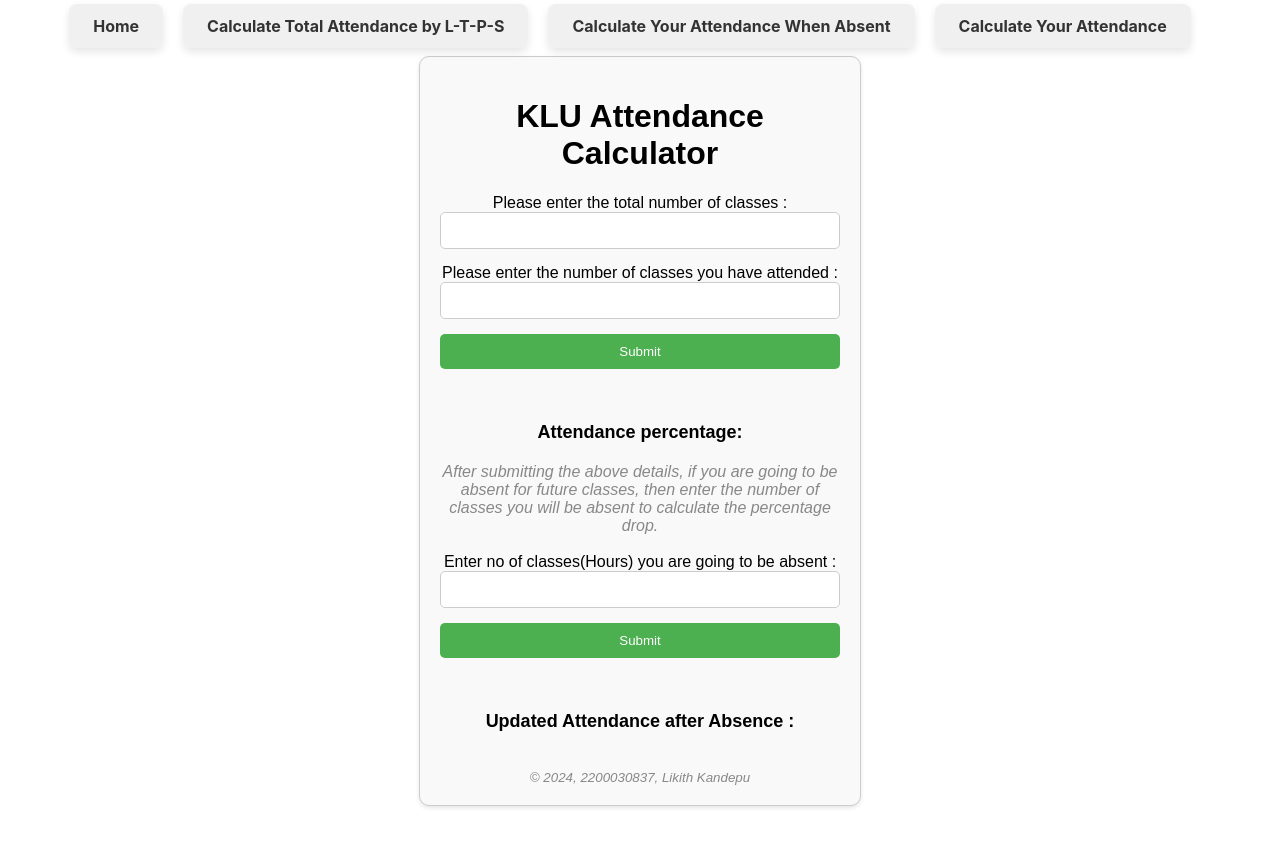
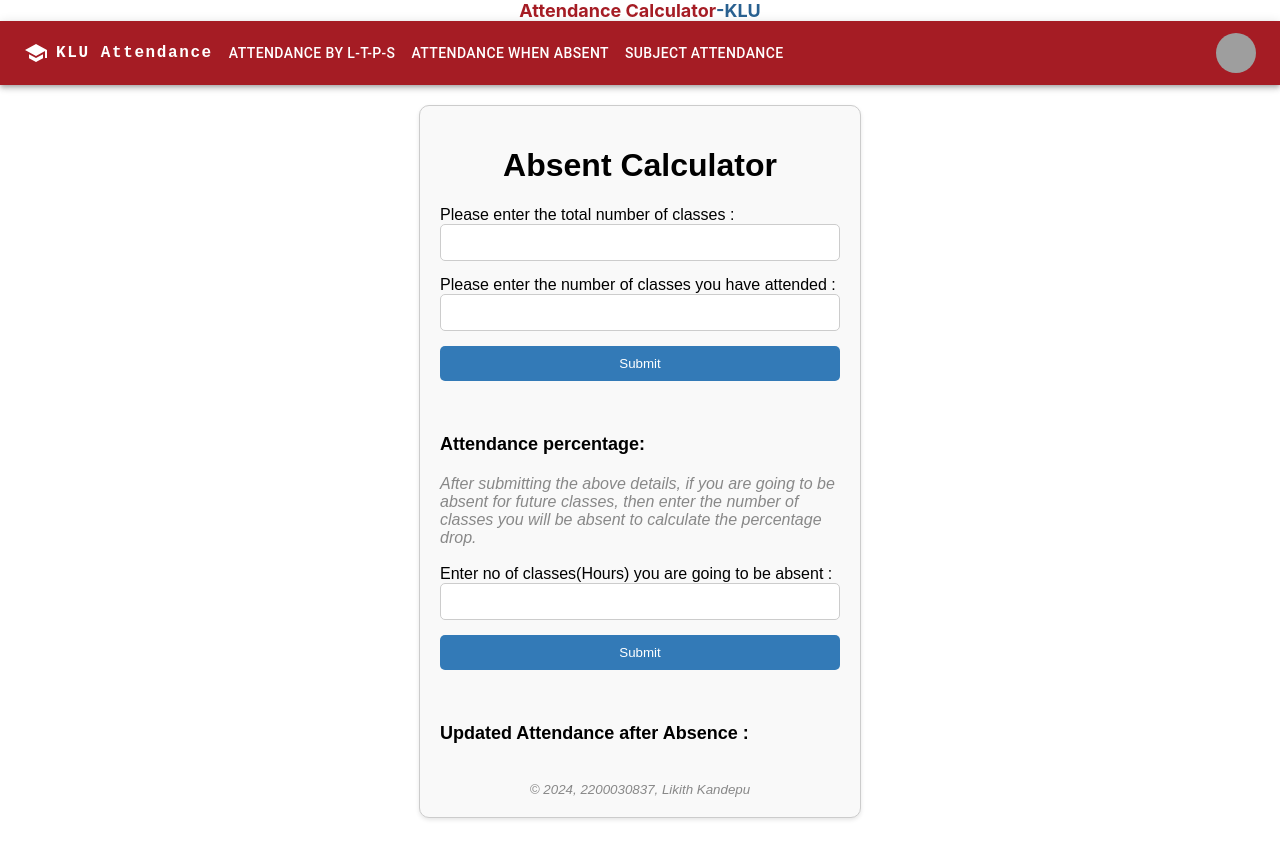
Before and after one commit to likithkandepu13/attendance, a React (Create React App) app: page /total in a window 1280 px wide. Shown: the top 858 px of the page. Built offline with nearby package versions, Linux system fonts and the light colour scheme; grey boxes are pictures that could not be loaded.

Commit message:
NAVBAR and other changed with MUI

```diff
--- a/package.json
+++ b/package.json
@@ -4,6 +4,10 @@
   "version": "0.1.0",
   "private": true,
   "dependencies": {
+    "@emotion/react": "^11.11.4",
+    "@emotion/styled": "^11.11.0",
+    "@mui/icons-material": "^5.15.12",
+    "@mui/material": "^5.15.12",
     "@testing-library/jest-dom": "^5.17.0",
     "@testing-library/react": "^13.4.0",
     "@testing-library/user-event": "^13.5.0",
@@ -33,7 +37,6 @@
       "edge >= 79",
       "firefox >=68",
       "opera >=54"
-
     ],
     "development": [
       "last 1 chrome version",
--- a/src/App.js
+++ b/src/App.js
@@ -2,11 +2,19 @@
 // import './App.css';
 import { BrowserRouter as Router } from "react-router-dom";
 import NavBar from "./NavBar";
+import ResponsiveAppBar from "./SampleNavBar";
 function App() {
   return (
     <div className="App">
+    <div style={{textAlign: 'center'}}>
+  <h3 style={{color: '#a51c24', display: 'inline-block', margin: '0'}}>Attendance Calculator</h3>
+  <h3 style={{color: '#286090', display: 'inline-block', margin: '0'}}>-KLU</h3>
+</div>
+
+
       <Router>
         <NavBar/>
+        {/* <ResponsiveAppBar/> */}
       </Router>
       <div>
 
--- a/src/Calc1.js
+++ b/src/Calc1.js
@@ -41,7 +41,7 @@
 
     return (
         <div className="navbar">
-            <h1 style={{ textAlign: 'center', fontFamily: 'Arial, sans-serif' }}>KLU Attendance Calculator</h1>
+            <h1 style={{ textAlign: 'center', fontFamily: 'Arial, sans-serif' }}> Absent Calculator</h1>
             <label htmlFor="tclass1">Please enter the total number of classes :</label>
             <input type="number" value={tclass1} onChange={class1set} id="tclass1" />
             <br />
--- a/src/Calc2.js
+++ b/src/Calc2.js
@@ -91,7 +91,7 @@
 
     return (
         <div className="navbar">
-            <h1 style={{ textAlign: "center", fontFamily: "Arial, sans-serif" }}>KLU Attendance Calculator</h1>
+            <h1 style={{ textAlign: "center", fontFamily: "Arial, sans-serif" }}>L-T-P-S Calculator</h1>
             <h4 style={{ textAlign: "center", fontFamily: "Arial, sans-serif" }}>
                 Please input the following details to obtain your overall attendance for a specific subject.
             </h4>
--- a/src/NavBar.js
+++ b/src/NavBar.js
@@ -2,20 +2,16 @@
 import Calc1 from './Calc1';
 import { Link, Route, Routes } from 'react-router-dom';
 import Calc2 from './Calc2';
-import './navbar2.css'
+// import './navbar2.css'
 import Calc3 from './calc3';
 import Home from './home';
+import ResponsiveAppBar from './SampleNavBar';
 
 const NavBar = () => {
     return (
         <div className="navbar2">
-            <ul>
-                <li><Link to='/home' >Home </Link></li>
-                <li><Link to='/calbyltps' >Calculate Total Attendance by L-T-P-S</Link></li>
-                <li><Link to='/total' >Calculate Your Attendance When Absent </Link></li>
-                <li><Link to='/calc3' >Calculate Your Attendance </Link></li>
 
-            </ul>
+            <ResponsiveAppBar/>
             <Routes>
                 <Route path='/home'element={<Home/>} />
                 <Route path='/total'element={<Calc1/>} />
--- /dev/null
+++ b/src/SampleNavBar.js
@@ -0,0 +1,170 @@
+import React from 'react';
+import { Routes, Route, Link } from 'react-router-dom'; // Import Link from react-router-dom
+import AppBar from '@mui/material/AppBar';
+import Box from '@mui/material/Box';
+import Toolbar from '@mui/material/Toolbar';
+import IconButton from '@mui/material/IconButton';
+import Typography from '@mui/material/Typography';
+import Menu from '@mui/material/Menu';
+import MenuIcon from '@mui/icons-material/Menu';
+import Container from '@mui/material/Container';
+import Avatar from '@mui/material/Avatar';
+import Button from '@mui/material/Button';
+import Tooltip from '@mui/material/Tooltip';
+import MenuItem from '@mui/material/MenuItem';
+import AdbIcon from '@mui/icons-material/School';
+
+const pages = [{ label:'Attendance by L-T-P-S',path:'/calbyltps'},{  label:'Attendance When Absent', path :'/total'},{ label:' Subject Attendance', path:'/calc3'} ];
+const settings = [{ label:'Attendance by L-T-P-S',path:'/calbyltps'},{  label:'Attendance When Absent', path :'/total'},{ label:' Subject Attendance', path:'/calc3'} ];
+
+function ResponsiveAppBar() {
+  const [anchorElNav, setAnchorElNav] = React.useState(null);
+  const [anchorElUser, setAnchorElUser] = React.useState(null);
+
+  const handleOpenNavMenu = (event) => {
+    setAnchorElNav(event.currentTarget);
+  };
+  const handleOpenUserMenu = (event) => {
+    setAnchorElUser(event.currentTarget);
+  };
+
+  const handleCloseNavMenu = () => {
+    setAnchorElNav(null);
+  };
+
+  const handleCloseUserMenu = () => {
+    setAnchorElUser(null);
+  };
+
+  return (
+    <AppBar position="static" sx={{ backgroundColor: '#a51c24' }}>
+      <Container maxWidth="xl">
+        <Toolbar disableGutters>
+          <AdbIcon sx={{ display: { xs: 'none', md: 'flex' }, mr: 1 }} />
+          <Typography
+            variant="subtitle1"
+            noWrap
+            component={Link} // Use Link instead of a tag
+            to="/" // Specify the route to navigate to
+            sx={{
+              mr: 1,
+              display: { xs: 'none', md: 'flex' },
+              fontFamily: 'monospace',
+              fontWeight: 700,
+              letterSpacing: '.1rem',
+              color: 'inherit',
+              textDecoration: 'none',
+            }}
+          >
+            KLU Attendance
+          </Typography>
+
+          <Box sx={{ flexGrow: 1, display: { xs: 'flex', md: 'none' } }}>
+            <IconButton
+              size="large"
+              aria-label="account of current user"
+              aria-controls="menu-appbar"
+              aria-haspopup="true"
+              onClick={handleOpenNavMenu}
+              color="inherit"
+            >
+              <MenuIcon />
+            </IconButton>
+            <Menu
+              id="menu-appbar"
+              anchorEl={anchorElNav}
+              anchorOrigin={{
+                vertical: 'bottom',
+                horizontal: 'left',
+              }}
+              keepMounted
+              transformOrigin={{
+                vertical: 'top',
+                horizontal: 'left',
+              }}
+              open={Boolean(anchorElNav)}
+              onClose={handleCloseNavMenu}
+              sx={{
+                display: { xs: 'block', md: 'none' },
+              }}
+            >
+              {pages.map((page) => (
+                <MenuItem key={page.path} component={Link} to={page.path} onClick={handleCloseNavMenu}> {/* Use Link instead of MenuItem */}
+                  <Typography variant="subtitle2" textAlign="center">
+                    {page.label}
+                  </Typography>
+                </MenuItem>
+              ))}
+            </Menu>
+          </Box>
+          <AdbIcon sx={{ display: { xs: 'flex', md: 'none' }, mr: 1 }} />
+          <Typography
+            variant="h5"
+            noWrap
+            component={Link} // Use Link instead of a tag
+            to="/" // Specify the route to navigate to
+            sx={{
+              mr: 1,
+              display: { xs: 'flex', md: 'none' },
+              flexGrow: 1,
+              fontFamily: 'monospace',
+              fontWeight: 700,
+              letterSpacing: '.3rem',
+              color: 'inherit',
+              textDecoration: 'none',
+            }}
+          >
+          Attendance Calculator
+          </Typography>
+          <Box sx={{ flexGrow: 1, display: { xs: 'none', md: 'flex' } }}>
+            {pages.map((page) => (
+              <Button
+                key={page.path}
+                component={Link} // Use Link instead of Button
+                to={page.path} // Specify the route to navigate to
+                onClick={handleCloseNavMenu}
+                sx={{ my: 1, color: 'white', display: 'block' }}
+              >
+                {page.label}
+              </Button>
+            ))}
+          </Box>
+
+          <Box sx={{ flexGrow: 0 }}>
+            <Tooltip title="Open settings">
+              <IconButton onClick={handleOpenUserMenu} sx={{ p: 0 }}>
+                <Avatar alt="Remy Sharp" src="/static/images/avatar/2.jpg" />
+              </IconButton>
+            </Tooltip>
+            <Menu
+              sx={{ mt: '45px' }}
+              id="menu-appbar"
+              anchorEl={anchorElUser}
+              anchorOrigin={{
+                vertical: 'top',
+                horizontal: 'right',
+              }}
+              keepMounted
+              transformOrigin={{
+                vertical: 'top',
+                horizontal: 'right',
+              }}
+              open={Boolean(anchorElUser)}
+              onClose={handleCloseUserMenu}
+            >
+              {settings.map((setting) => (
+                <MenuItem key={setting.path} component={Link} to={setting.path} onClick={handleCloseUserMenu}> {/* Use Link instead of MenuItem */}
+                  <Typography variant="subtitle2" textAlign="center">
+                    {setting.label}
+                  </Typography>
+                </MenuItem>
+              ))}
+            </Menu>
+          </Box>
+        </Toolbar>
+      </Container>
+    </AppBar>
+  );
+}
+
+export default ResponsiveAppBar;
--- a/src/calc1.css
+++ b/src/calc1.css
@@ -34,15 +34,22 @@
 
 /* CSS for button */
 button {
-    background-color: #4CAF50;
-    color: white;
+    display: block;
+    width: 100%;
+    padding: 10px;
+    background-color: #337ab7; /* Changed to blue */
+    color: #fff;
+    border: none;
+    border-radius: 5px;
     cursor: pointer;
     transition: background-color 0.3s;
-}
+  }
 
-button:hover {
-    background-color: #45a049;
-}
+  button:hover {
+    background-color: #2e6da4; /* Changed to darker shade of blue */
+  }
+
+
 
 /* CSS for headings */
 h3 {
--- a/src/calc2.css
+++ b/src/calc2.css
@@ -22,7 +22,7 @@
   display: block;
   width: 100%;
   padding: 10px;
-  background-color: #4CAF50; /* Changed to green */
+  background-color: #337ab7; /* Changed to blue */
   color: #fff;
   border: none;
   border-radius: 5px;
@@ -31,8 +31,9 @@
 }
 
 button:hover {
-  background-color: #45a049; /* Changed to darker shade of green */
+  background-color: #2e6da4; /* Changed to darker shade of blue */
 }
+
 
 h3 {
   margin-top: 20px;
--- a/src/calc3.js
+++ b/src/calc3.js
@@ -31,7 +31,7 @@
 
     return (
         <div class="navbar">
-    <h1 style={{textAlign: "center", fontFamily: "Arial, sans-serif"}}>KLU Attendance Calculator</h1>
+    <h1 style={{textAlign: "center", fontFamily: "Arial, sans-serif"}}>Attendance Calculator</h1>
     <label for="tclass1">Enter Total no of classes :</label>
     <input type="number" value={tclass1} onChange={class1set} id="tclass1"/><br/>
 
```
Also changed, not shown: 1 other file (tests, documents, lock files or other folders).
